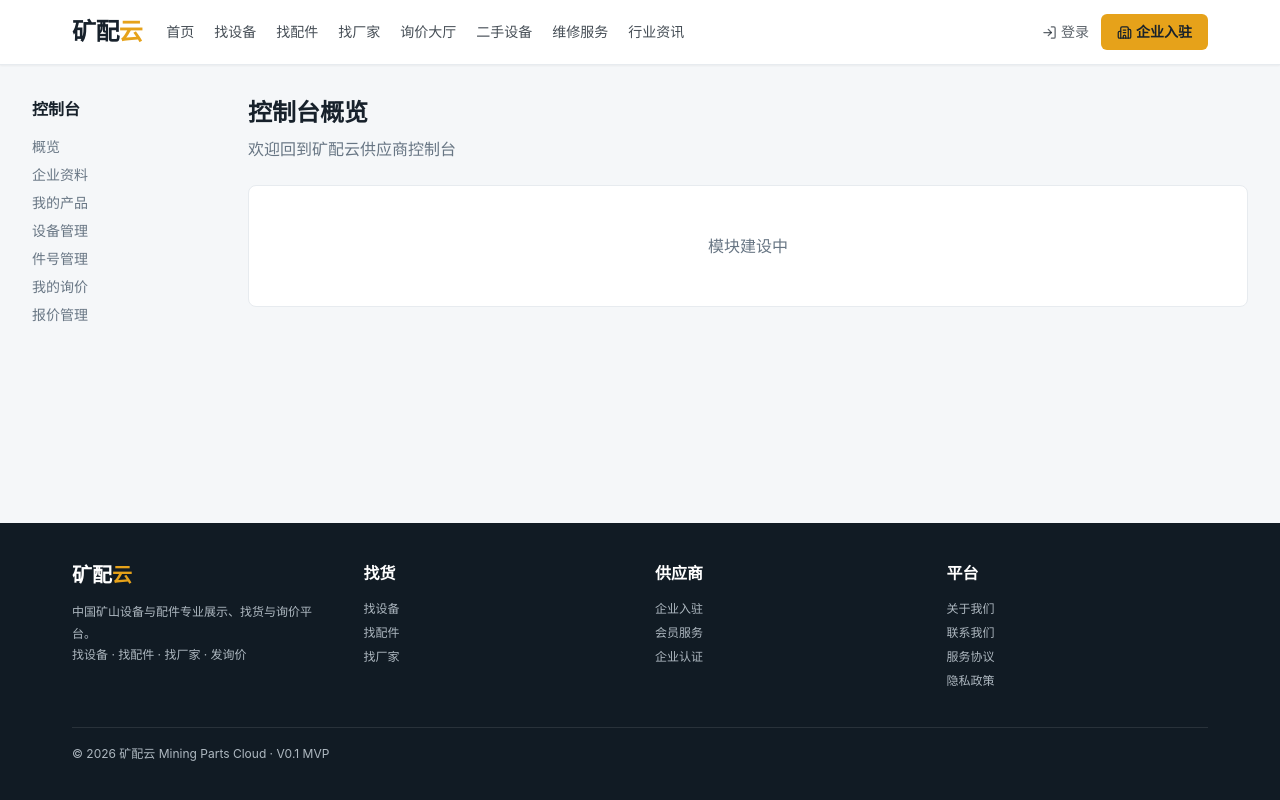
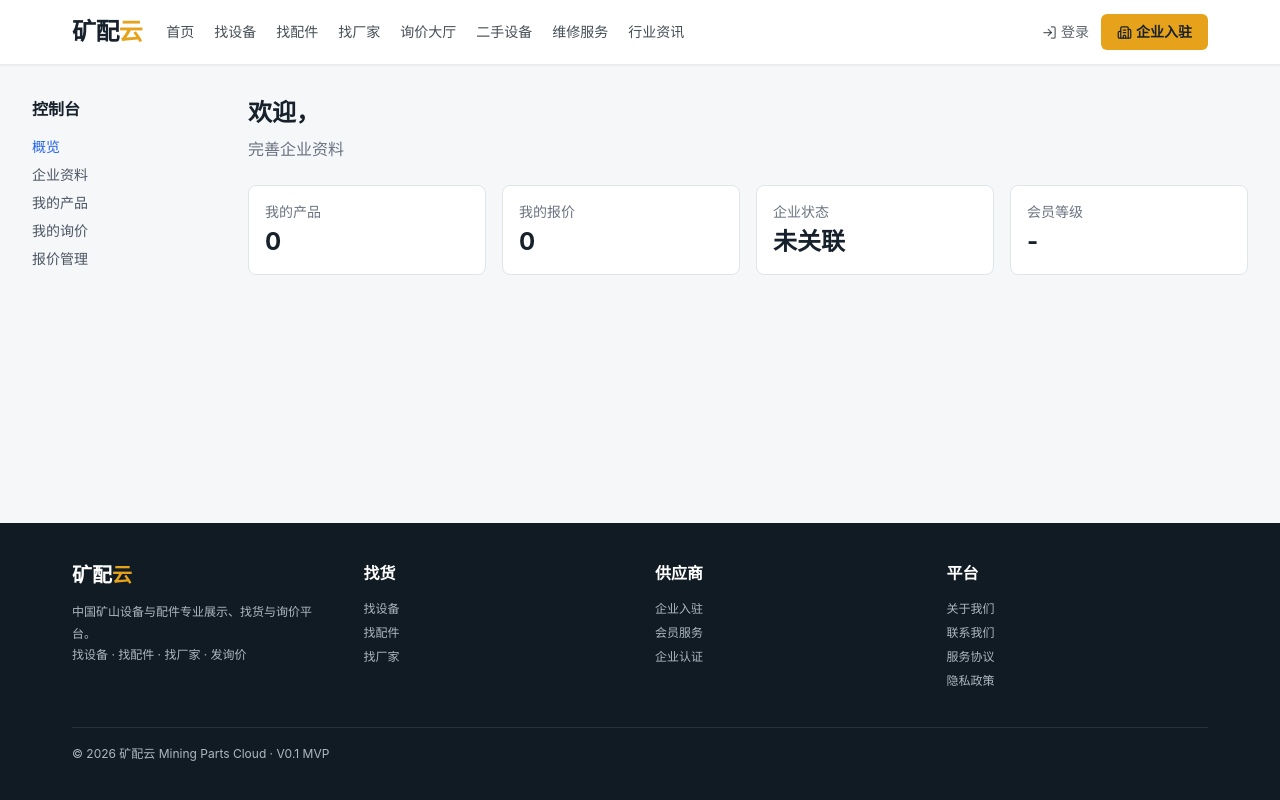
Before and after one commit to liuxfparts-bit/mining-parts-cloud, a Next.js app: page /dashboard in a window 1280 px wide. Built offline with nearby package versions, Linux system fonts and the light colour scheme; no server answers; the database is empty.

Commit message:
修复: 注册自动创建企业PENDING + 供应商Dashboard真实数据

```diff
--- a/src/app/api/register/route.ts
+++ b/src/app/api/register/route.ts
@@ -20,7 +20,9 @@ export async function POST(req: Request) {
 
     const passwordHash = await bcrypt.hash(password, 10);
 
-    await prisma.user.create({
+    // 事务：创建用户 + 创建企业（Supplier），状态 PENDING
+    await prisma.$transaction(async (tx) => {
+      const user = await tx.user.create({
         data: {
           email,
           name: contactName,
@@ -32,7 +34,22 @@ export async function POST(req: Request) {
         },
       });
 
-    return NextResponse.json({ success: true, message: "注册成功" });
+      await tx.supplier.create({
+        data: {
+          name: company,
+          slug: `co-${Date.now()}`,
+          contactName,
+          mobile: phone,
+          email,
+          verifiedStatus: "PENDING",
+          memberLevel: "FREE",
+          mainBusiness: "",
+          users: { connect: { id: user.id } },
+        },
+      });
+    });
+
+    return NextResponse.json({ success: true, message: "注册成功，请等待管理员审核企业" });
   } catch (e: any) {
     console.error("register error:", e);
     return NextResponse.json({ success: false, message: "服务器错误，请稍后重试" }, { status: 500 });
--- a/src/app/dashboard/page.tsx
+++ b/src/app/dashboard/page.tsx
@@ -1,33 +1,61 @@
+export const dynamic = "force-dynamic";
+
 import Link from "next/link";
+import { auth } from "@/lib/auth";
+import { prisma } from "@/lib/prisma";
 
-function Placeholder({ title, desc }: { title: string; desc: string }) {
+export default async function DashboardPage() {
+  const session = await auth();
+  const email = (session?.user as any)?.email;
+  const user = await prisma.user.findUnique({ where: { email } });
+
+  const supplier = user?.supplierId
+    ? await prisma.supplier.findUnique({
+        where: { id: user.supplierId },
+        include: { _count: { select: { products: true, quotes: true } } },
+      })
+    : null;
+
+  const stats = [
+    { label: "我的产品", value: supplier?._count.products ?? 0, href: "/dashboard/products" },
+    { label: "我的报价", value: supplier?._count.quotes ?? 0, href: "/dashboard/quotes" },
+    { label: "企业状态", value: supplier?.verifiedStatus || "未关联", href: "/dashboard/company" },
+    { label: "会员等级", value: supplier?.memberLevel || "-", href: "/dashboard/company" },
+  ];
+
   return (
     <div className="p-8">
       <div className="flex gap-6">
         <aside className="w-48 shrink-0">
           <h3 className="font-bold mb-4">控制台</h3>
           <nav className="space-y-2 text-sm">
-            <Link href="/dashboard" className="block text-muted hover:text-accent">概览</Link>
-            <Link href="/dashboard/company" className="block text-muted hover:text-accent">企业资料</Link>
-            <Link href="/dashboard/products" className="block text-muted hover:text-accent">我的产品</Link>
-            <Link href="/dashboard/equipment" className="block text-muted hover:text-accent">设备管理</Link>
-            <Link href="/dashboard/part-numbers" className="block text-muted hover:text-accent">件号管理</Link>
-            <Link href="/dashboard/rfqs" className="block text-muted hover:text-accent">我的询价</Link>
-            <Link href="/dashboard/quotes" className="block text-muted hover:text-accent">报价管理</Link>
+            <Link href="/dashboard" className="block text-blue-600 font-medium">概览</Link>
+            <Link href="/dashboard/company" className="block text-gray-600 hover:text-blue-600">企业资料</Link>
+            <Link href="/dashboard/products" className="block text-gray-600 hover:text-blue-600">我的产品</Link>
+            <Link href="/dashboard/rfqs" className="block text-gray-600 hover:text-blue-600">我的询价</Link>
+            <Link href="/dashboard/quotes" className="block text-gray-600 hover:text-blue-600">报价管理</Link>
           </nav>
         </aside>
         <main className="flex-1">
-          <h1 className="text-2xl font-bold mb-2">{title}</h1>
-          <p className="text-muted mb-6">{desc}</p>
-          <div className="bg-white border border-line rounded-lg p-12 text-center text-muted">
-            模块建设中
+          <h1 className="text-2xl font-bold mb-2">欢迎，{user?.name}</h1>
+          <p className="text-gray-500 mb-6">{supplier?.name || "完善企业资料"}</p>
+
+          <div className="grid grid-cols-4 gap-4 mb-6">
+            {stats.map((s) => (
+              <a key={s.label} href={s.href} className="bg-white border rounded-lg p-4 hover:shadow">
+                <div className="text-sm text-gray-500">{s.label}</div>
+                <div className="text-2xl font-bold mt-1">{s.value}</div>
+              </a>
+            ))}
           </div>
+
+          {supplier?.verifiedStatus === "PENDING" && (
+            <div className="bg-yellow-50 border border-yellow-200 text-yellow-800 px-4 py-3 rounded">
+              您的企业资料正在审核中，审核通过后即可上传产品。
+            </div>
+          )}
         </main>
       </div>
     </div>
   );
 }
-
-export default function DashboardPage() {
-  return <Placeholder title="控制台概览" desc="欢迎回到矿配云供应商控制台" />;
-}
```
Lines whose indentation alone changed are shown as unchanged.
